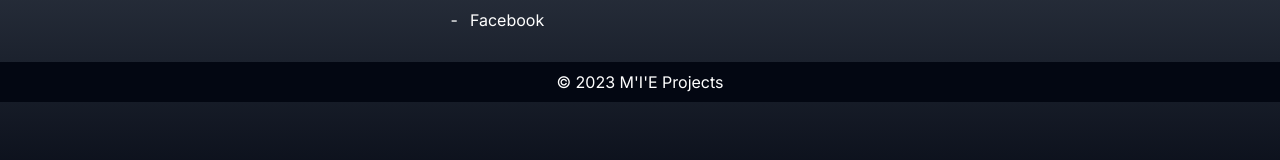
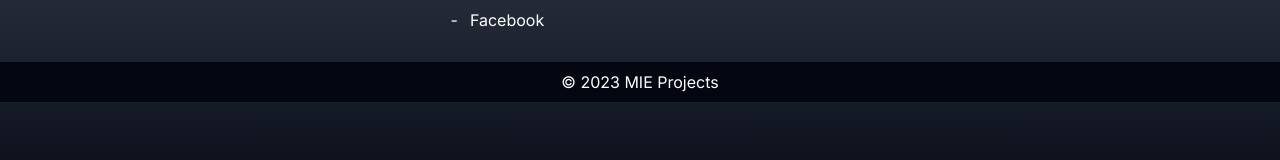
Before and after one commit to MIE-CODE/market, a Next.js app: page / in a window 1280 px wide. Shown: the part 404-564 px from the top of the page. Built offline with nearby package versions, Linux system fonts and the light colour scheme.

Commit message:
some fixes

```diff
--- a/app/Footer.tsx
+++ b/app/Footer.tsx
@@ -82,7 +82,7 @@ const Footer = () => {
         </div>
       </div>
       <div className="w-full place-self-end h-[40px] flex justify-center items-center bottom text-white bg-gray-950  ">
-        <p>© 2023 M'I'E Projects </p>
+        <p>© 2023 MIE Projects </p>
       </div>
     </div>
   );
--- a/app/login/login.tsx
+++ b/app/login/login.tsx
@@ -65,7 +65,7 @@ const Loginpage = (props: { hideModal(): void }) => {
               </button>
               <div className=" flex font-bold">
                 <p className="mt-10">
-                  Don't have an account?{" "}
+                  Dont have an account?{" "}
                   <Link href={"/login/signup"}>
                     <span className="text-yellow-900">Sign Up</span>{" "}
                   </Link>{" "}
```
